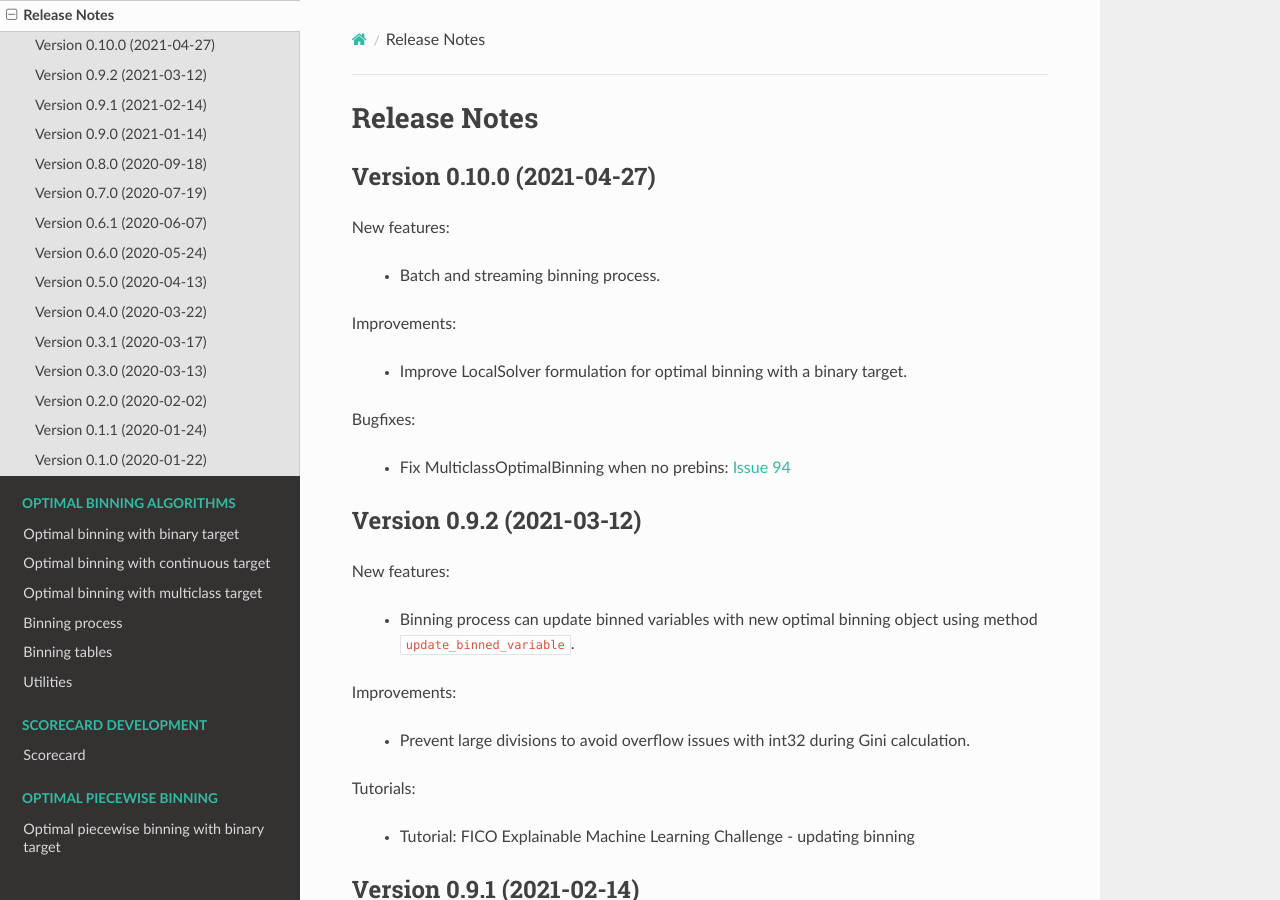
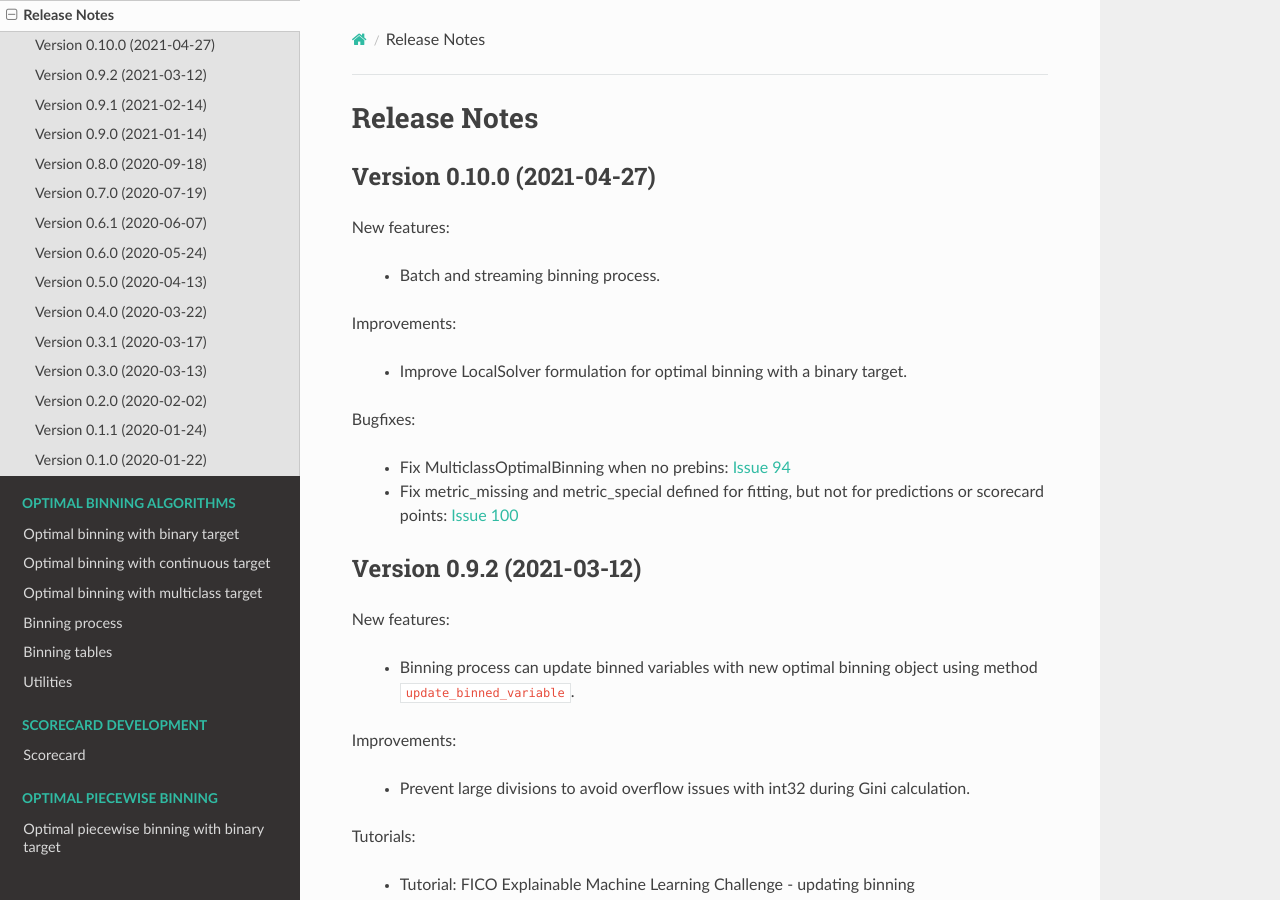
Before and after one commit to guillermo-navas-palencia/optbinning, a Sphinx documentation site: the page built from doc/source/release_notes.rst, in a window 1280 px wide and 900 px high. Built offline with Sphinx 7.4.7 and the Read the Docs theme 2.0.0, drawn with Linux system fonts in a browser that asks for light colours.

Commit message:
Update release notes

```diff
--- a/doc/source/release_notes.rst
+++ b/doc/source/release_notes.rst
@@ -15,6 +15,7 @@ Improvements:
 Bugfixes:
 
    - Fix MulticlassOptimalBinning when no prebins: `Issue 94 <https://github.com/guillermo-navas-palencia/optbinning/issues/94>`_
+   - Fix metric_missing and metric_special defined for fitting, but not for predictions or scorecard points: `Issue 100 <https://github.com/guillermo-navas-palencia/optbinning/issues/100>`_
 
 
 Version 0.9.2 (2021-03-12)
```
